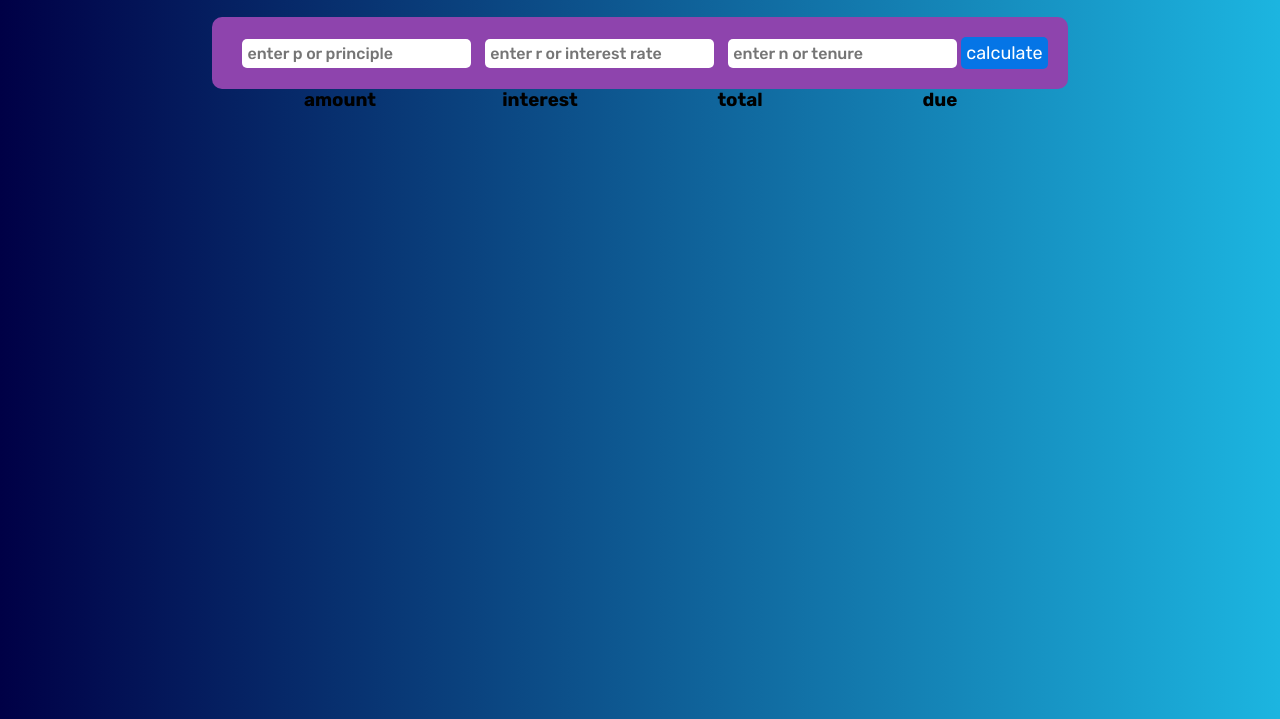
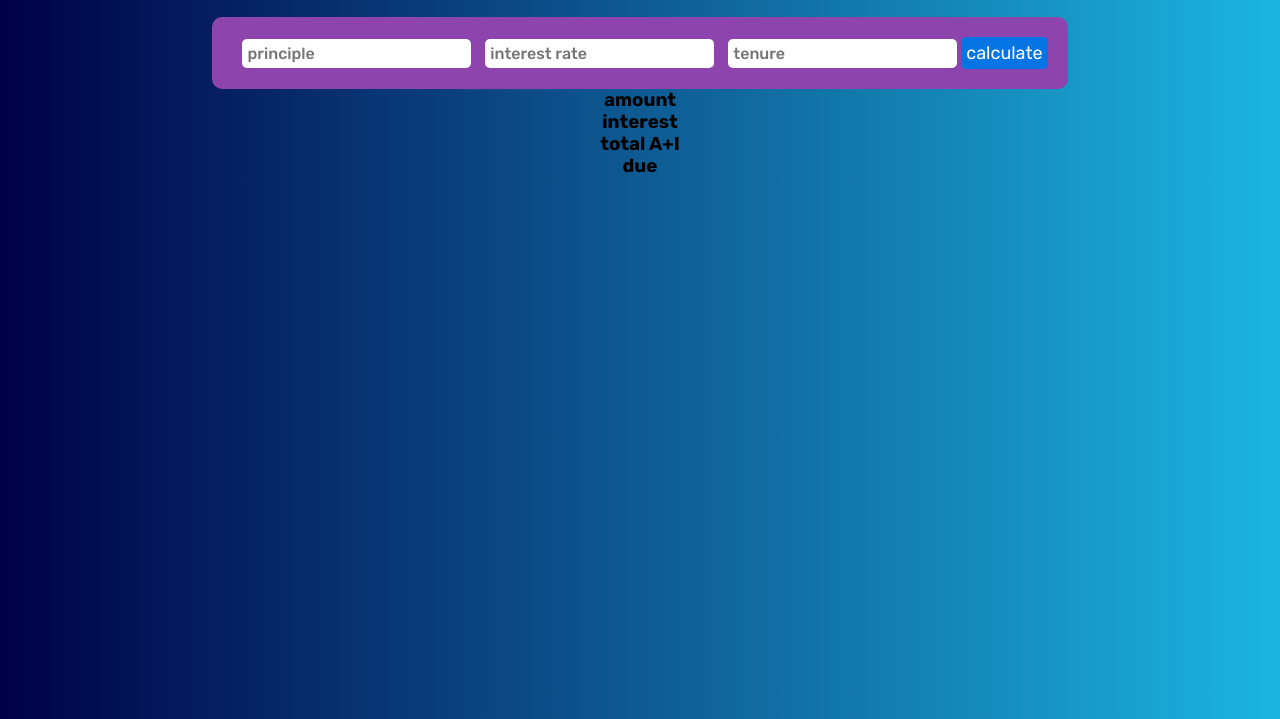
Before and after one commit to rockypagal/emi-calculator, a plain HTML site: page index.html in a window 1280 px wide. Shown: the part 81-800 px from the top of the page. Drawn offline with Linux system fonts and the light colour scheme.

Commit message:
Update index.html

```diff
--- a/index.html
+++ b/index.html
@@ -17,9 +17,9 @@
         </div>
         <div class="cal">
              <form >
-            <input type="number" placeholder="enter p or principle" class="p">
-            <input type="number" placeholder="enter r or interest rate" class="r">
-            <input type="number" placeholder="enter n or tenure" class="n">
+            <input type="number" placeholder="principle" class="p">
+            <input type="number" placeholder="interest rate" class="r">
+            <input type="number" placeholder="tenure" class="n">
             <button value="submit"> calculate </button>
         </form>
         </div>
@@ -45,15 +45,18 @@
 
         </table> -->
         <div class="h3">
-
+               <h3>amount</h3>
+                <h3>interest</h3>
+                <h3>total A+I</h3>
+                <h3>due</h3>
 
 
             </div>
         <div class="table">
-                <h3 class="amount">amount</h3>
-                <h3 class="interest">interest</h3>
-                <h3 class="total">total</h3>
-                <h3 class="due">due</h3>
+                <h3 class="amount"></h3>
+                <h3 class="interest"></h3>
+                <h3 class="total"></h3>
+                <h3 class="due"></h3>
         </div>
 
     </div>
```
